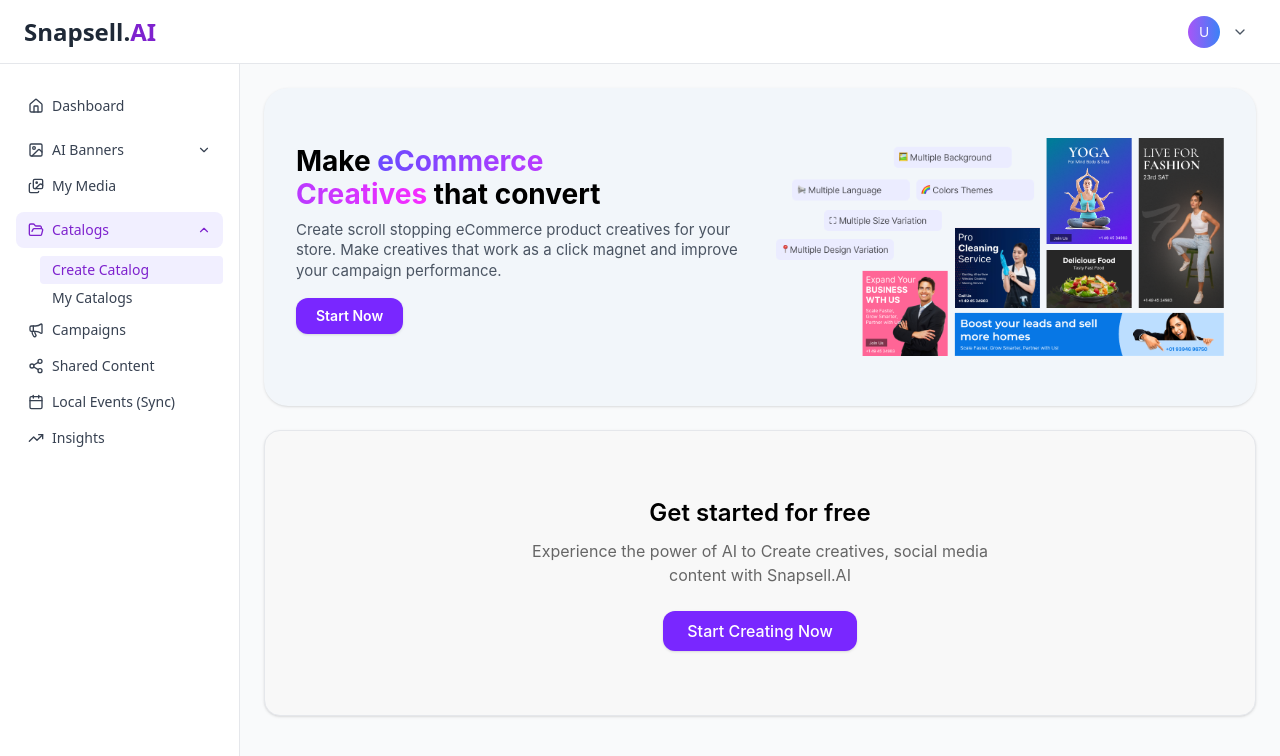
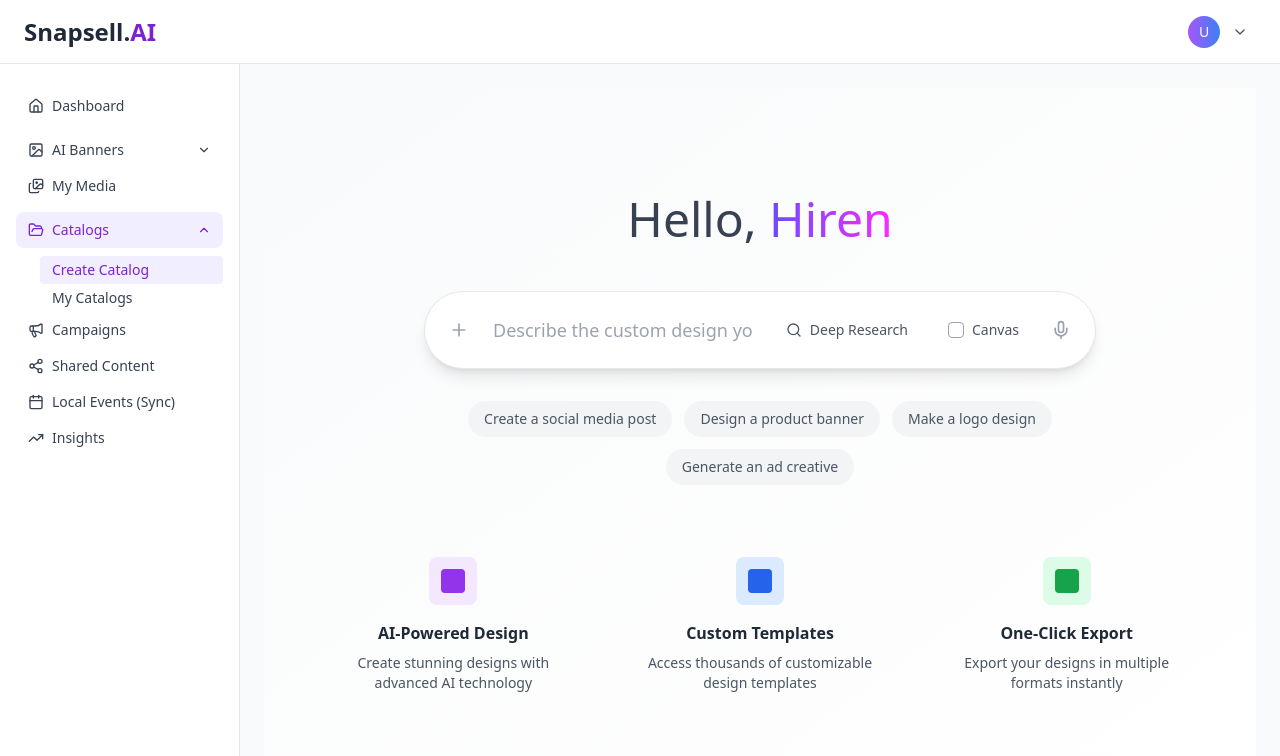
Before and after one commit to hirenprajapati2002/snapsell-ai, a React (Vite) app: page /custom-ads in a window 1280 px wide. Shown: the top 756 px of the page. Built offline with nearby package versions, Linux system fonts and the light colour scheme.

Commit message:
feat: Refactor StudioNavbar and AuthContext for improved user data handling; update StudioSidebar link and enhance CustomAds page layout

```diff
--- a/src/components/StudioNavbar.jsx
+++ b/src/components/StudioNavbar.jsx
@@ -9,34 +9,14 @@
   const [isRefreshing, setIsRefreshing] = useState(false);
   const menuRef = useRef();
 
-  // Fetch fresh user data when component mounts
-  useEffect(() => {
-    console.log('StudioNavbar: Current user state:', user);
-    if (user) {
-      console.log('StudioNavbar: User exists, fetching fresh data...');
-      fetchUserData();
-    }
-  }, [fetchUserData]);
 
-  // Log user changes
-  useEffect(() => {
-    console.log('StudioNavbar: User data updated:', user);
-  }, [user]);
+
+
 
   const handleRefreshUser = async () => {
     setIsRefreshing(true);
-    console.log('Manual refresh triggered');
     await fetchUserData();
     setIsRefreshing(false);
-  };
-
-  // Test function to set a token manually
-  const handleTestAPI = () => {
-    // Set the JWT token from your Postman test - REPLACE WITH YOUR ACTUAL TOKEN
-    const testToken = "eyJhbGciOiJIUzI1NiIsInR5cCI6IkpXVCJ9..."; // Replace with your actual JWT token
-    localStorage.setItem('authToken', testToken);
-    console.log('Token set, now fetching user data...');
-    fetchUserData();
   };
 
   const handleAuthClick = () => {
--- a/src/components/StudioSidebar.jsx
+++ b/src/components/StudioSidebar.jsx
@@ -86,7 +86,7 @@
                   Predefined Templates
                 </div>
               </Link>
-              <Link to="/upload-products">
+              <Link to="/custom-ads">
                 <div className="text-sm text-gray-700 px-3 py-1 rounded cursor-pointer hover:bg-gray-100">
                   Custom Generator
                 </div>
--- a/src/pages/CustomAds.jsx
+++ b/src/pages/CustomAds.jsx
@@ -1,27 +1,132 @@
-import React from 'react';
+import React, { useState } from 'react';
 import StudioLayout from '../layouts/StudioLayout';
-import productImage from '../assets/ads/custome-ads.png';
-import AdHeroSection from '../components/common/AI-banners/AdHeroSection';
-import AdFooterSection from '../components/common/AI-banners/AdFooterSection';
+import { Search, Mic, Plus } from 'lucide-react';
 
 const CustomAds = () => {
+  const [prompt, setPrompt] = useState('');
+
+  const handleSubmit = (e) => {
+    e.preventDefault();
+    // Handle form submission
+    console.log('Generating custom design with prompt:', prompt);
+  };
+
   return (
     <StudioLayout>
-      <>
-<AdHeroSection
-        variant="custom"
-        title={`Make <span class="bg-gradient-to-r from-[#6a4bff] to-[#f82cff] bg-clip-text text-transparent">eCommerce<br/>Creatives</span> that convert`}
-        subtitle="Create scroll stopping eCommerce product creatives for your store. Make creatives that work as a click magnet and improve your campaign performance."
-        buttonText="Start Now"
-        image={productImage}
-      />
+      <div className="min-h-[calc(100vh-4rem)] flex flex-col items-center justify-center px-4 bg-gradient-to-br from-gray-50 to-white">
+        {/* Main Content Container */}
+        <div className="w-full max-w-4xl text-center space-y-12">
 
+          {/* Greeting */}
+          <div className="space-y-4">
+            <h1 className="text-4xl md:text-5xl font-normal text-gray-700">
+              Hello, <span className="bg-gradient-to-r from-[#6a4bff] to-[#f82cff] bg-clip-text text-transparent font-medium">Hiren</span>
+            </h1>
+          </div>
 
-      <AdFooterSection />
-</>
+          {/* Search/Prompt Interface */}
+          <div className="w-full max-w-2xl mx-auto">
+            <form onSubmit={handleSubmit} className="relative">
+              <div className="relative flex items-center bg-white border border-gray-200 rounded-full shadow-lg hover:shadow-xl transition-shadow duration-300 p-4">
 
+                {/* Plus Icon */}
+                <button
+                  type="button"
+                  className="flex-shrink-0 p-2 text-gray-400 hover:text-gray-600 transition-colors"
+                >
+                  <Plus className="w-5 h-5" />
+                </button>
+
+                {/* Input Field */}
+                <input
+                  type="text"
+                  value={prompt}
+                  onChange={(e) => setPrompt(e.target.value)}
+                  placeholder="Describe the custom design you want to create..."
+                  className="flex-1 px-4 py-2 text-gray-700 placeholder-gray-400 bg-transparent border-none outline-none text-lg"
+                />
+
+                {/* Right Side Icons */}
+                <div className="flex items-center space-x-2">
+                  {/* Deep Research Button */}
+                  <button
+                    type="button"
+                    className="flex items-center space-x-2 px-4 py-2 text-gray-600 hover:text-gray-800 transition-colors"
+                  >
+                    <Search className="w-4 h-4" />
+                    <span className="text-sm font-medium">Deep Research</span>
+                  </button>
+
+                  {/* Canvas Button */}
+                  <button
+                    type="button"
+                    className="flex items-center space-x-2 px-4 py-2 text-gray-600 hover:text-gray-800 transition-colors"
+                  >
+                    <div className="w-4 h-4 border border-gray-400 rounded"></div>
+                    <span className="text-sm font-medium">Canvas</span>
+                  </button>
+
+                  {/* Mic Button */}
+                  <button
+                    type="button"
+                    className="flex-shrink-0 p-2 text-gray-400 hover:text-gray-600 transition-colors"
+                  >
+                    <Mic className="w-5 h-5" />
+                  </button>
+                </div>
+              </div>
+            </form>
+
+            {/* Suggestions */}
+            <div className="mt-8 flex flex-wrap justify-center gap-3">
+              {[
+                "Create a social media post",
+                "Design a product banner",
+                "Make a logo design",
+                "Generate an ad creative"
+              ].map((suggestion, index) => (
+                <button
+                  key={index}
+                  onClick={() => setPrompt(suggestion)}
+                  className="px-4 py-2 text-sm text-gray-600 bg-gray-100 rounded-full hover:bg-gray-200 transition-colors"
+                >
+                  {suggestion}
+                </button>
+              ))}
+            </div>
+          </div>
+
+          {/* Features Grid */}
+          <div className="grid grid-cols-1 md:grid-cols-3 gap-6 mt-16">
+            <div className="text-center p-6">
+              <div className="w-12 h-12 bg-purple-100 rounded-lg flex items-center justify-center mx-auto mb-4">
+                <div className="w-6 h-6 bg-purple-600 rounded"></div>
+              </div>
+              <h3 className="font-semibold text-gray-800 mb-2">AI-Powered Design</h3>
+              <p className="text-gray-600 text-sm">Create stunning designs with advanced AI technology</p>
+            </div>
+
+            <div className="text-center p-6">
+              <div className="w-12 h-12 bg-blue-100 rounded-lg flex items-center justify-center mx-auto mb-4">
+                <div className="w-6 h-6 bg-blue-600 rounded"></div>
+              </div>
+              <h3 className="font-semibold text-gray-800 mb-2">Custom Templates</h3>
+              <p className="text-gray-600 text-sm">Access thousands of customizable design templates</p>
+            </div>
+
+            <div className="text-center p-6">
+              <div className="w-12 h-12 bg-green-100 rounded-lg flex items-center justify-center mx-auto mb-4">
+                <div className="w-6 h-6 bg-green-600 rounded"></div>
+              </div>
+              <h3 className="font-semibold text-gray-800 mb-2">One-Click Export</h3>
+              <p className="text-gray-600 text-sm">Export your designs in multiple formats instantly</p>
+            </div>
+          </div>
+        </div>
+      </div>
     </StudioLayout>
   );
 };
 
+
 export default CustomAds;
--- a/src/routes/AppRoutes.jsx
+++ b/src/routes/AppRoutes.jsx
@@ -7,7 +7,6 @@
 import ProductEcomAds from '../pages/ProductEcomAds';
 import SocialAds from '../pages/SocialAds';
 import CustomAds from '../pages/CustomAds';
-import UploadProductsPage from '../pages/UploadProductsPage';
 import MyMediaPage from '../pages/MyMediaPage';
 
 const AppRoutes = () => {
@@ -15,7 +14,6 @@
     <Routes>
       <Route path="/" element={<HomePage />} />
       <Route path="/dashboard" element={<DashboardPage />} />
-      <Route path="/upload-products" element={<UploadProductsPage />} />
       <Route path="/my-media" element={<MyMediaPage />} />
       <Route path="/create" element={<CreatePage />} />
       <Route path="/product-ecom-ads" element={<ProductEcomAds />} />
```
Also changed, not shown: src/contexts/AuthContext.jsx (+0 -9 lines).
